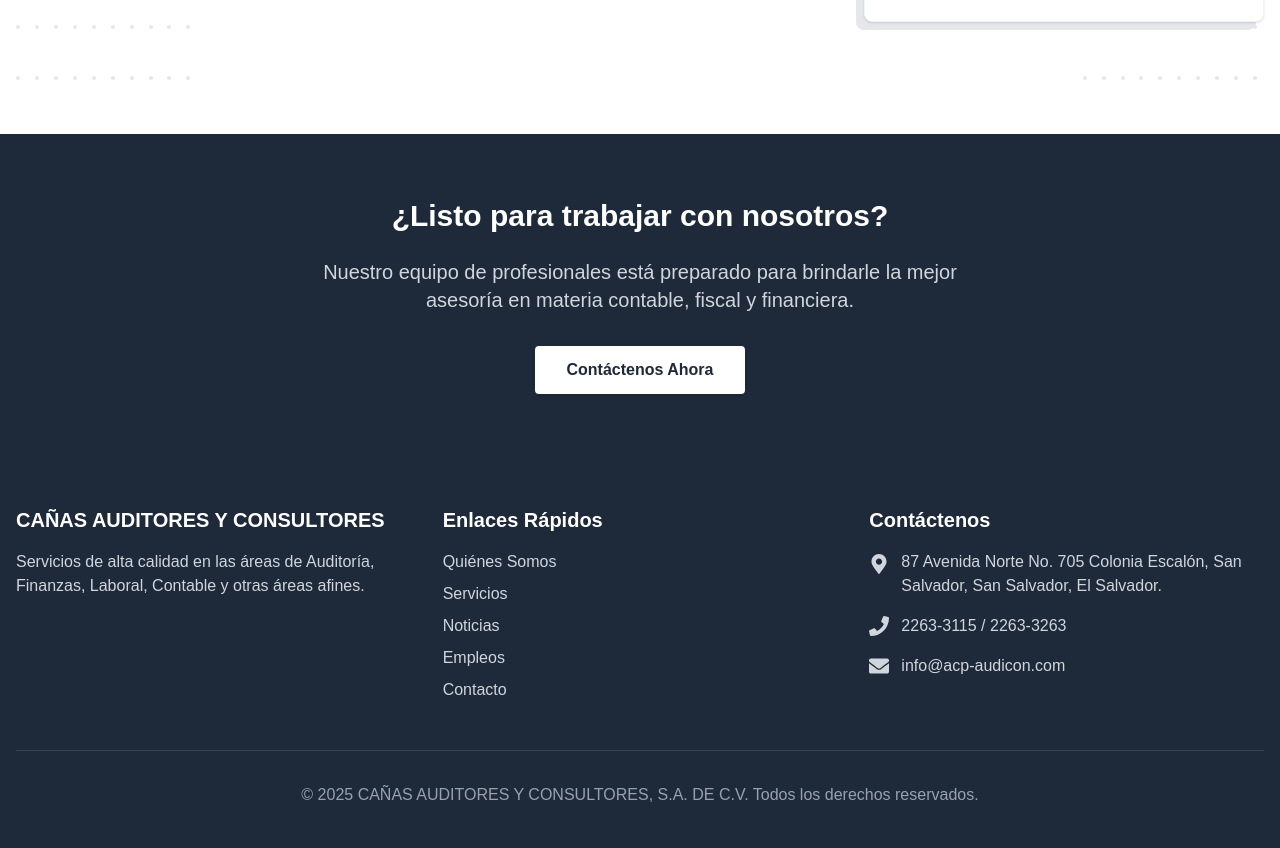
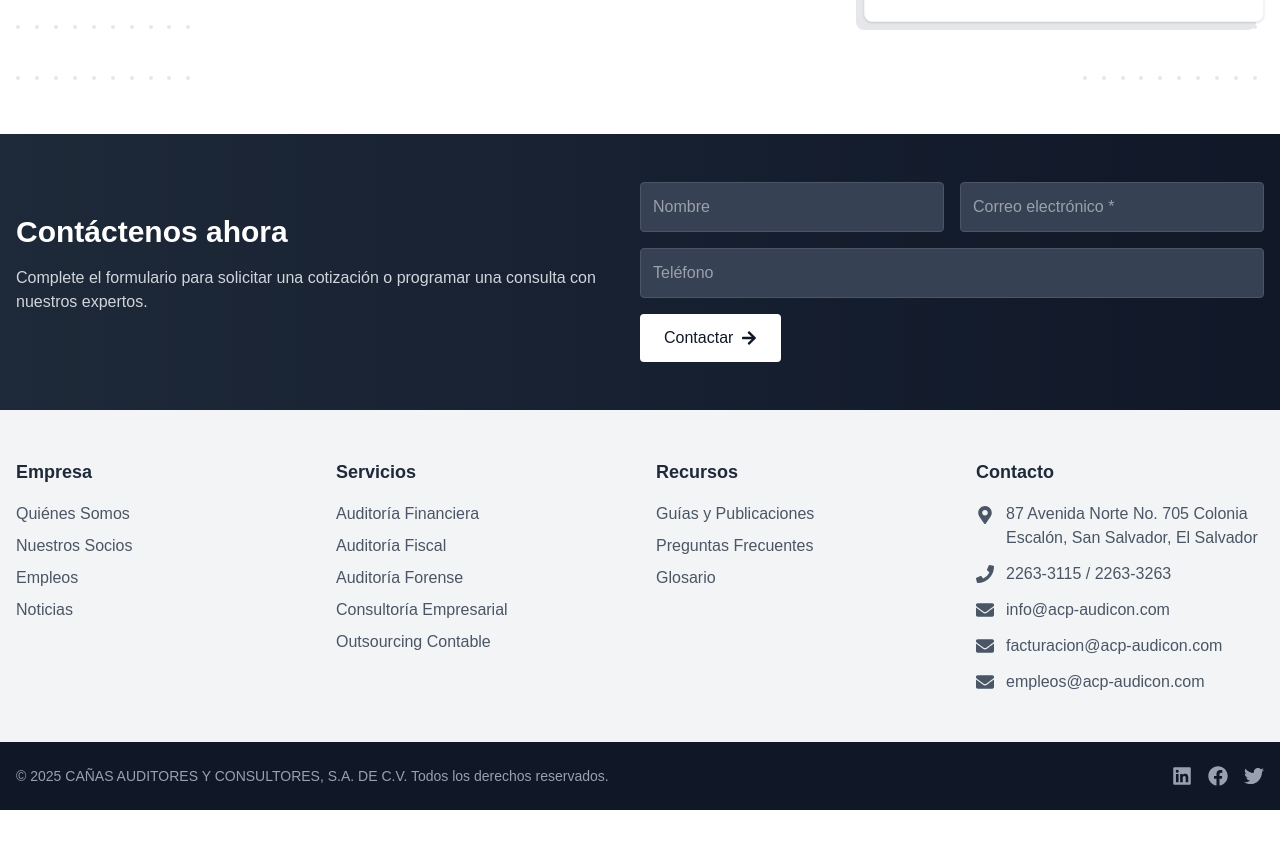
Before and after one commit to renderos1-1/acp_website, a Next.js app: page / in a window 1280 px wide. Shown: the part 3020-3868 px from the top of the page. After the commit the page ends 3830 px from the top, so only its background shows below. Built offline with nearby package versions, Linux system fonts and the light colour scheme.

Commit message:
new footer

```diff
--- a/src/app/page.tsx
+++ b/src/app/page.tsx
@@ -54,18 +54,7 @@ const HomePage = () => {
         {/* Experts Section */}
         <ExpertsSection />
 
-        {/* Contact CTA Section */}
-        <section className="py-16 bg-gray-800 text-white">
-          <div className="container mx-auto px-4 text-center">
-            <h2 className="text-3xl font-bold mb-6">¿Listo para trabajar con nosotros?</h2>
-            <p className="text-xl text-gray-300 mb-8 max-w-2xl mx-auto">
-              Nuestro equipo de profesionales está preparado para brindarle la mejor asesoría en materia contable, fiscal y financiera.
-            </p>
-            <button className="bg-white hover:bg-gray-200 text-gray-800 font-semibold py-3 px-8 rounded shadow transition duration-300">
-              Contáctenos Ahora
-            </button>
-          </div>
-        </section>
+
       </Layout>
   );
 };
--- a/src/components/layout/Footer.tsx
+++ b/src/components/layout/Footer.tsx
@@ -1,85 +1,236 @@
 "use client";
 
-import React from 'react';
+import React, { useState } from 'react';
 import Link from 'next/link';
-import { FaPhone, FaEnvelope, FaMapMarkerAlt } from 'react-icons/fa';
+import { FaPhone, FaEnvelope, FaMapMarkerAlt, FaLinkedin, FaFacebook, FaTwitter, FaArrowRight } from 'react-icons/fa';
 
 const Footer: React.FC = () => {
+    const [email, setEmail] = useState('');
+    const [name, setName] = useState('');
+    const [phone, setPhone] = useState('');
+    const [message, setMessage] = useState('');
+    const [formSubmitted, setFormSubmitted] = useState(false);
+
+    const handleSubmit = (e: React.FormEvent) => {
+        e.preventDefault();
+        // Here you would handle the form submission, like sending to an API
+        console.log({ name, email, phone, message });
+        setFormSubmitted(true);
+        // Reset form after submission
+        setName('');
+        setEmail('');
+        setPhone('');
+        setMessage('');
+
+        // Reset submission status after 3 seconds
+        setTimeout(() => {
+            setFormSubmitted(false);
+        }, 3000);
+    };
+
     return (
-        <footer className="bg-gray-800 text-white">
-            <div className="container mx-auto px-4 py-12">
-                <div className="grid grid-cols-1 md:grid-cols-3 gap-8">
-                    {/* Company Info */}
-                    <div>
-                        <h3 className="text-xl font-semibold mb-4">CAÑAS AUDITORES Y CONSULTORES</h3>
-                        <p className="text-gray-300 mb-6">
-                            Servicios de alta calidad en las áreas de Auditoría, Finanzas, Laboral, Contable y otras áreas afines.
+        <footer className="w-full">
+            {/* Top Section - Contact Form */}
+            <div className="bg-gradient-to-r from-gray-800 to-gray-900 text-white py-12">
+                <div className="container mx-auto px-4">
+                    <div className="flex flex-col md:flex-row md:items-center">
+                        <div className="md:w-1/2 mb-8 md:mb-0 pr-0 md:pr-8">
+                            <h2 className="text-3xl font-bold mb-4">Contáctenos ahora</h2>
+                            <p className="text-gray-300 mb-4">
+                                Complete el formulario para solicitar una cotización o programar una consulta con nuestros expertos.
                             </p>
-                        <div className="flex space-x-4">
-                            {/* Social Media Icons would go here */}
+                        </div>
+
+                        <div className="md:w-1/2">
+                            {formSubmitted ? (
+                                <div className="bg-green-600 text-white p-4 rounded">
+                                    ¡Gracias por contactarnos! Nos comunicaremos pronto.
+                                </div>
+                            ) : (
+                                <form onSubmit={handleSubmit} className="flex flex-col md:flex-row md:flex-wrap gap-4">
+                                    <input
+                                        type="text"
+                                        placeholder="Nombre"
+                                        className="md:w-[calc(50%-0.5rem)] p-3 bg-gray-700 text-white rounded border border-gray-600 focus:outline-none focus:border-white"
+                                        value={name}
+                                        onChange={(e) => setName(e.target.value)}
+                                        required
+                                    />
+                                    <input
+                                        type="email"
+                                        placeholder="Correo electrónico *"
+                                        className="md:w-[calc(50%-0.5rem)] p-3 bg-gray-700 text-white rounded border border-gray-600 focus:outline-none focus:border-white"
+                                        value={email}
+                                        onChange={(e) => setEmail(e.target.value)}
+                                        required
+                                    />
+                                    <input
+                                        type="tel"
+                                        placeholder="Teléfono"
+                                        className="w-full p-3 bg-gray-700 text-white rounded border border-gray-600 focus:outline-none focus:border-white"
+                                        value={phone}
+                                        onChange={(e) => setPhone(e.target.value)}
+                                    />
+                                    <div className="w-full flex items-center">
+                                        <button
+                                            type="submit"
+                                            className="flex items-center justify-center px-6 py-3 bg-white hover:bg-gray-200 text-gray-900 font-medium rounded transition-colors duration-300"
+                                        >
+                                            Contactar
+                                            <FaArrowRight className="ml-2" />
+                                        </button>
+                                    </div>
+                                </form>
+                            )}
+                        </div>
+                    </div>
                 </div>
             </div>
 
-                    {/* Quick Links */}
+            {/* Middle Section - Navigation */}
+            <div className="bg-gray-100 py-12">
+                <div className="container mx-auto px-4">
+                    <div className="grid grid-cols-1 md:grid-cols-4 gap-8">
+                        {/* Column 1 - Company */}
                         <div>
-                        <h3 className="text-xl font-semibold mb-4">Enlaces Rápidos</h3>
+                            <h3 className="text-lg font-bold text-gray-800 mb-4">Empresa</h3>
                             <ul className="space-y-2">
                                 <li>
-                                <Link href="/quienes-somos" className="text-gray-300 hover:text-white">
+                                    <Link href="/quienes-somos" className="text-gray-600 hover:text-gray-900">
                                         Quiénes Somos
                                     </Link>
                                 </li>
                                 <li>
-                                <Link href="/servicios" className="text-gray-300 hover:text-white">
-                                    Servicios
+                                    <Link href="/socios" className="text-gray-600 hover:text-gray-900">
+                                        Nuestros Socios
                                     </Link>
                                 </li>
                                 <li>
-                                <Link href="/noticias" className="text-gray-300 hover:text-white">
-                                    Noticias
-                                </Link>
-                            </li>
-                            <li>
-                                <Link href="/empleos" className="text-gray-300 hover:text-white">
+                                    <Link href="/empleos" className="text-gray-600 hover:text-gray-900">
                                         Empleos
                                     </Link>
                                 </li>
                                 <li>
-                                <Link href="/contacto" className="text-gray-300 hover:text-white">
-                                    Contacto
+                                    <Link href="/noticias" className="text-gray-600 hover:text-gray-900">
+                                        Noticias
                                     </Link>
                                 </li>
                             </ul>
                         </div>
 
-                    {/* Contact Info */}
+                        {/* Column 2 - Services */}
                         <div>
-                        <h3 className="text-xl font-semibold mb-4">Contáctenos</h3>
-                        <ul className="space-y-4">
+                            <h3 className="text-lg font-bold text-gray-800 mb-4">Servicios</h3>
+                            <ul className="space-y-2">
+                                <li>
+                                    <Link href="/auditoria-financiera" className="text-gray-600 hover:text-gray-900">
+                                        Auditoría Financiera
+                                    </Link>
+                                </li>
+                                <li>
+                                    <Link href="/auditoria-fiscal" className="text-gray-600 hover:text-gray-900">
+                                        Auditoría Fiscal
+                                    </Link>
+                                </li>
+                                <li>
+                                    <Link href="/auditoria-forense" className="text-gray-600 hover:text-gray-900">
+                                        Auditoría Forense
+                                    </Link>
+                                </li>
+                                <li>
+                                    <Link href="/consultoria-empresarial" className="text-gray-600 hover:text-gray-900">
+                                        Consultoría Empresarial
+                                    </Link>
+                                </li>
+                                <li>
+                                    <Link href="/outsourcing-contable" className="text-gray-600 hover:text-gray-900">
+                                        Outsourcing Contable
+                                    </Link>
+                                </li>
+                            </ul>
+                        </div>
+
+                        {/* Column 3 - Resources */}
+                        <div>
+                            <h3 className="text-lg font-bold text-gray-800 mb-4">Recursos</h3>
+                            <ul className="space-y-2">
+                                <li>
+                                    <Link href="/recursos/guias" className="text-gray-600 hover:text-gray-900">
+                                        Guías y Publicaciones
+                                    </Link>
+                                </li>
+                                <li>
+                                    <Link href="/recursos/preguntas-frecuentes" className="text-gray-600 hover:text-gray-900">
+                                        Preguntas Frecuentes
+                                    </Link>
+                                </li>
+                                <li>
+                                    <Link href="/recursos/glosario" className="text-gray-600 hover:text-gray-900">
+                                        Glosario
+                                    </Link>
+                                </li>
+                            </ul>
+                        </div>
+
+                        {/* Column 4 - Contact Info */}
+                        <div>
+                            <h3 className="text-lg font-bold text-gray-800 mb-4">Contacto</h3>
+                            <ul className="space-y-3">
                                 <li className="flex items-start">
-                                <FaMapMarkerAlt className="text-gray-300 mr-3 flex-shrink-0 mt-1" size={20} />
-                                <span className="text-gray-300">
-                  87 Avenida Norte No. 705 Colonia Escalón, San Salvador, San Salvador, El Salvador.
+                                    <FaMapMarkerAlt className="text-gray-600 mr-3 flex-shrink-0 mt-1" size={18} />
+                                    <span className="text-gray-600">
+                                        87 Avenida Norte No. 705 Colonia Escalón, San Salvador, El Salvador
                                     </span>
                                 </li>
                                 <li className="flex items-center">
-                                <FaPhone className="text-gray-300 mr-3 flex-shrink-0" size={20} />
-                                <span className="text-gray-300">2263-3115 / 2263-3263</span>
+                                    <FaPhone className="text-gray-600 mr-3 flex-shrink-0" size={18} />
+                                    <span className="text-gray-600">2263-3115 / 2263-3263</span>
                                 </li>
                                 <li className="flex items-center">
-                                <FaEnvelope className="text-gray-300 mr-3 flex-shrink-0" size={20} />
-                                <a href="mailto:info@acp-audicon.com" className="text-gray-300 hover:text-white">
+                                    <FaEnvelope className="text-gray-600 mr-3 flex-shrink-0" size={18} />
+                                    <a href="mailto:info@acp-audicon.com" className="text-gray-600 hover:text-gray-900">
                                         info@acp-audicon.com
+                                    </a>
+                                </li>
+                                <li className="flex items-center">
+                                    <FaEnvelope className="text-gray-600 mr-3 flex-shrink-0" size={18} />
+                                    <a href="mailto:facturacion@acp-audicon.com" className="text-gray-600 hover:text-gray-900">
+                                        facturacion@acp-audicon.com
+                                    </a>
+                                </li>
+                                <li className="flex items-center">
+                                    <FaEnvelope className="text-gray-600 mr-3 flex-shrink-0" size={18} />
+                                    <a href="mailto:empleos@acp-audicon.com" className="text-gray-600 hover:text-gray-900">
+                                        empleos@acp-audicon.com
                                     </a>
                                 </li>
                             </ul>
                         </div>
                     </div>
+                </div>
+            </div>
 
-                <div className="border-t border-gray-700 mt-12 pt-8 text-center">
-                    <p className="text-gray-400">
+            {/* Bottom Section - Copyright and Social Links */}
+            <div className="bg-gray-900 text-white py-6">
+                <div className="container mx-auto px-4">
+                    <div className="flex flex-col md:flex-row justify-between items-center">
+                        <div className="mb-4 md:mb-0">
+                            <p className="text-gray-400 text-sm">
                                 &copy; {new Date().getFullYear()} CAÑAS AUDITORES Y CONSULTORES, S.A. DE C.V. Todos los derechos reservados.
                             </p>
+                        </div>
+                        <div className="flex space-x-4">
+                            <a href="#" className="text-gray-400 hover:text-white transition-colors">
+                                <FaLinkedin size={20} />
+                            </a>
+                            <a href="#" className="text-gray-400 hover:text-white transition-colors">
+                                <FaFacebook size={20} />
+                            </a>
+                            <a href="#" className="text-gray-400 hover:text-white transition-colors">
+                                <FaTwitter size={20} />
+                            </a>
+                        </div>
+                    </div>
                 </div>
             </div>
         </footer>
```
Lines whose indentation alone changed are shown as unchanged.
